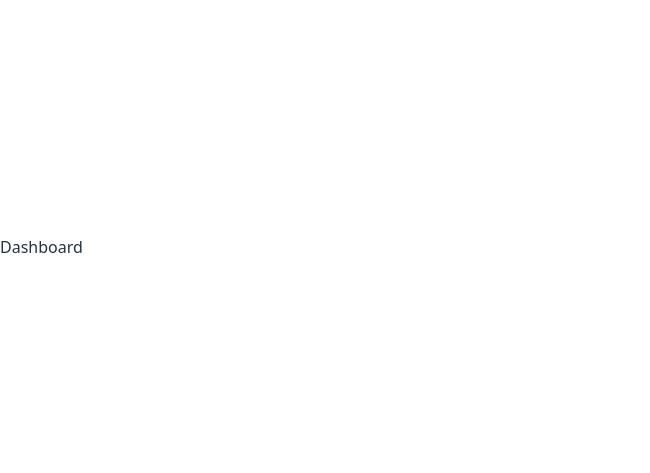
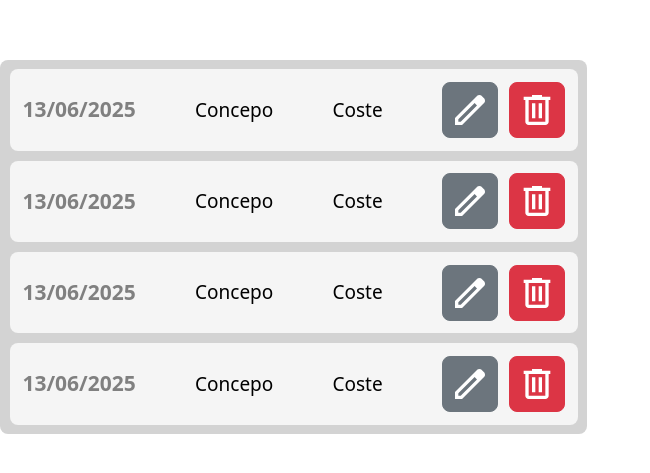
Before and after one commit to JNBarrachina/laplata-client, a React (Vite) app: page /dashboard in a window 1280 px wide. Shown: the part 153-626 px from the top of the page, without its empty margins (0-650 px from the left). Built offline with nearby package versions, Linux system fonts and the light colour scheme.

Commit message:
payments container

```diff
--- /dev/null
+++ b/src/components/organisms/PaymentsContainer/PaymentsContainer.css
@@ -0,0 +1,8 @@
+.paymentsContainer {
+  display: flex;
+  flex-direction: column;
+  gap: 0.6rem;
+  padding: 0.6rem;
+  background-color: lightgray;
+  border-radius: 8px;
+}
--- /dev/null
+++ b/src/components/organisms/PaymentsContainer/PaymentsContainer.jsx
@@ -0,0 +1,13 @@
+import { Payment } from "../../molecules/Payment/Payment";
+import "./PaymentsContainer.css";
+
+export const PaymentsContainer = () => {
+  return (
+    <div className="paymentsContainer">
+      <Payment />
+      <Payment />
+      <Payment />
+      <Payment />
+    </div>
+  );
+};
--- a/src/components/pages/Dashboard.jsx
+++ b/src/components/pages/Dashboard.jsx
@@ -1,7 +1,9 @@
-import React from 'react'
+import { PaymentsContainer } from "../organisms/PaymentsContainer/PaymentsContainer";
 
 export const Dashboard = () => {
-    return (
-        <div>Dashboard</div>
-    )
-}
+  return (
+    <div>
+      <PaymentsContainer />
+    </div>
+  );
+};
```
Also changed, not shown: src/components/organisms/PaymentsContainer.jsx (deleted).
